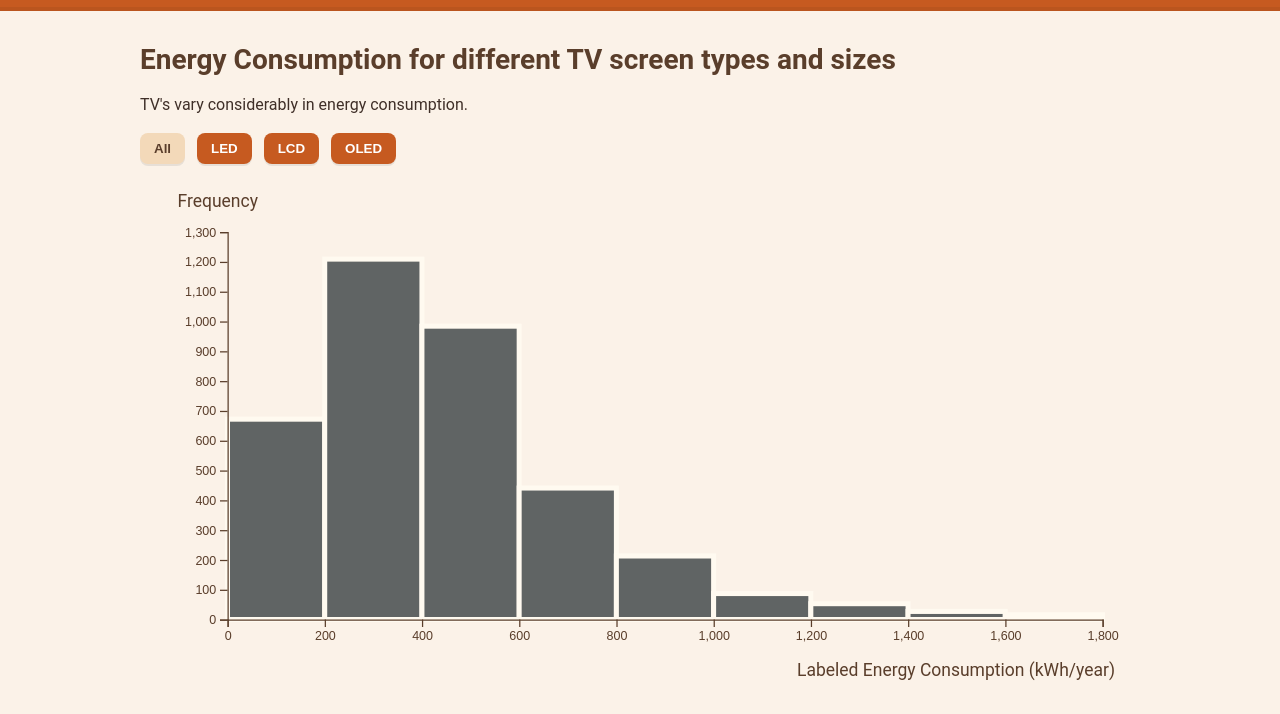
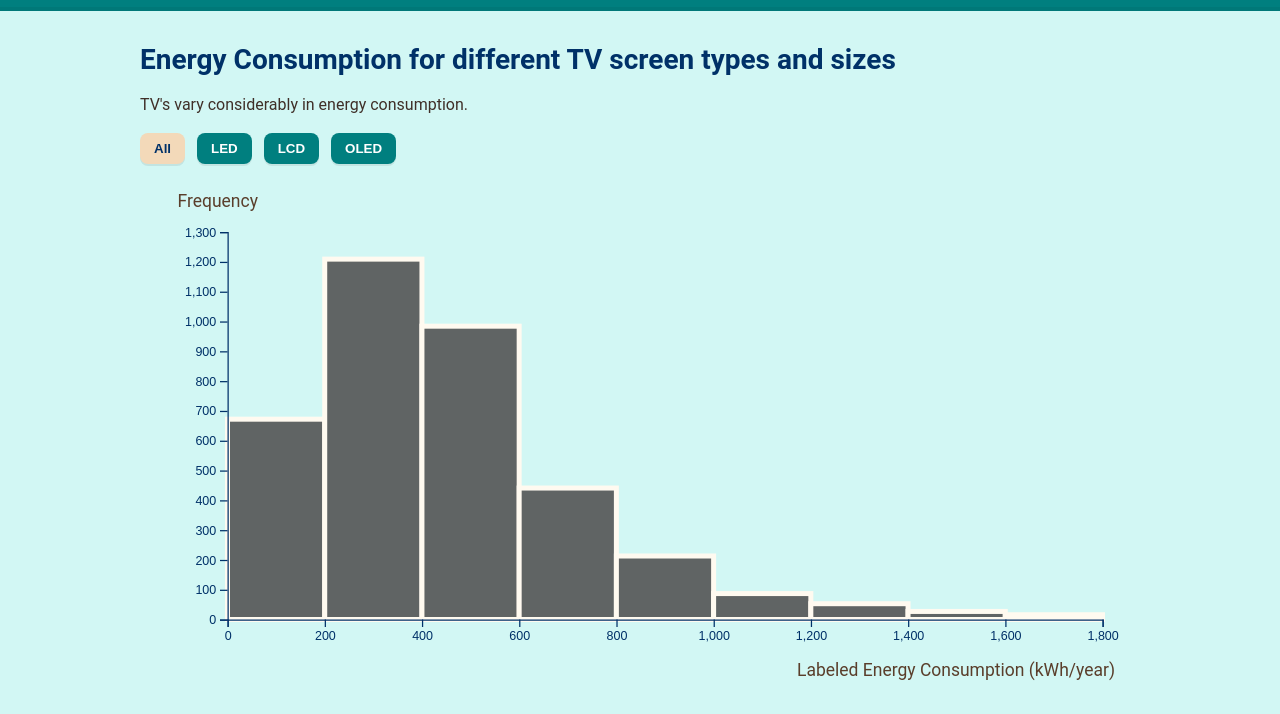
Before and after one commit to vio05-swin/T06-Violet-Grace-Lim, a plain HTML site: page index.html in a window 1280 px wide. Shown: the part 75-789 px from the top of the page. Drawn offline with nearby package versions, Linux system fonts and the light colour scheme; files that its build step writes are made by us from their sources.

Commit message:
update 2.0

```diff
--- a/base.css
+++ b/css/base.css
@@ -1,13 +1,11 @@
 /* Main site stylesheet — layout, typography and theme colors */
 :root {
-    --accent: #c65a20;
-    /* warm orange */
+    --accent: #007f7f; /*greenish teal */
     --accent-dark: #a14812;
-    --bg: #fbf2e8;
-    /* light cream */
+    --bg: #d2f7f4;
+    /* light teal */
     --surface: #ffffff;
-    --text: #5a3e2b;
-    /* dark brown */
+    --text: #003168;
     --muted: #6b5e53;
     --radius: 8px;
 }
--- a/visualisations.css
+++ b/css/visualisations.css
@@ -14,7 +14,6 @@
     font-family: 'Roboto', sans-serif;
     font-size: 14px;
     fill: #5a3e2b;
-    /* Dark brown */
 }
 
 /* Code based on Dufour and Meeks (2024) */
--- a/js/histogram.js
+++ b/js/histogram.js
@@ -33,6 +33,9 @@ const drawHistogram = (data) => {
         .selectAll("rect")
         .data(bins)
         .join("rect")
+            .join("rect")
+            .attr("class", "bar")
+            .attr("x", d => xScale(d.x0))
             .attr("x", d => xScale(d.x0))
             .attr("y", d => yScale(d.length))
             .attr("width", d => xScale(d.x1) - xScale(d.x0))
```
Also changed, not shown: 2 other files.
